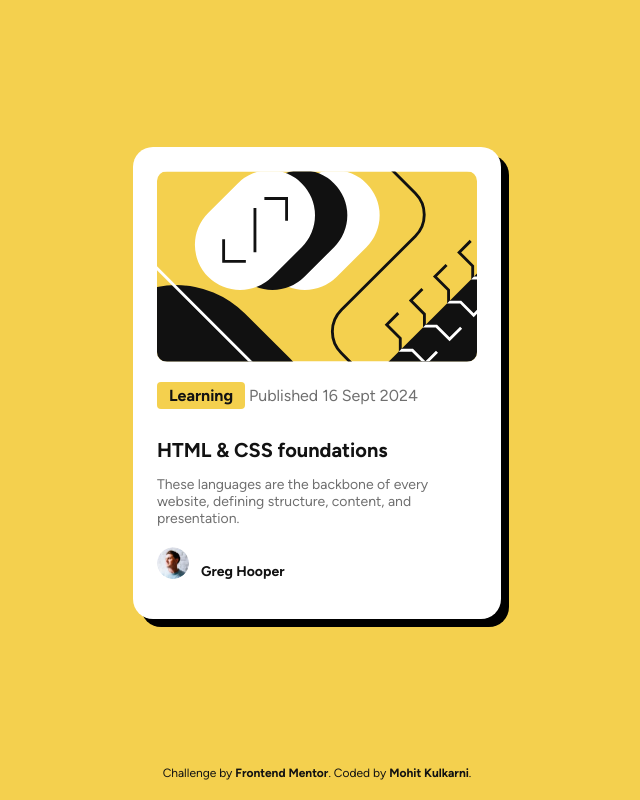
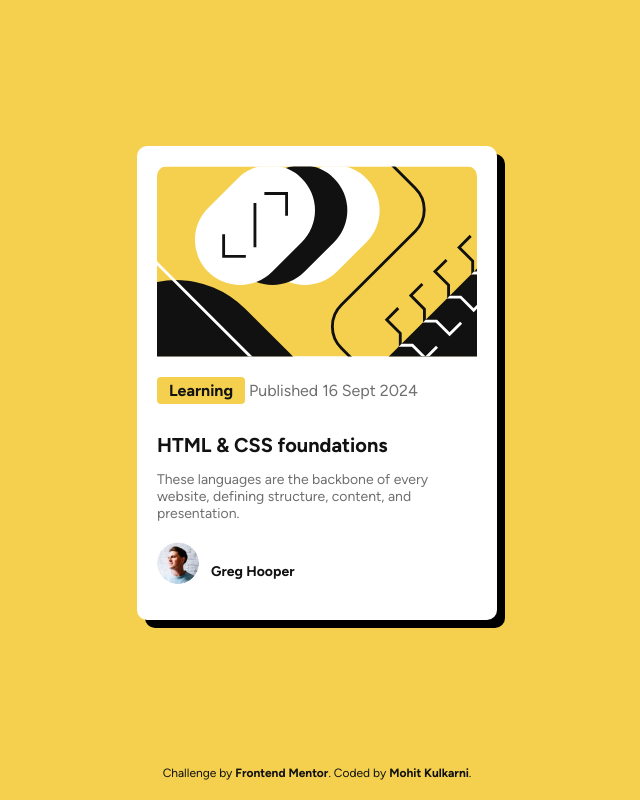
Before and after one commit to burningbeattle/Blog-Preview-Card, a plain HTML site: page index.html in a window 1280 px wide. Shown: the whole page, without its empty margins (323-963 px from the left). Drawn offline with Linux system fonts and the light colour scheme.

Commit message:
Update style.css

```diff
--- a/style.css
+++ b/style.css
@@ -38,9 +38,10 @@ main {
 
 .card {
     background-color: var(--background-color);
-    border-radius: 20px;
+    border-radius: 10px;
     box-shadow: var(--card-shadow);
-    padding: 24px;
+    padding: 20px;
+    margin: 10px auto;
     max-width: 320px;
     width: 100%;
     transition: transform 0.3s ease;
@@ -51,9 +52,12 @@ main {
 }
 
 .card img {
-    width: 100%;
-    border-radius: 10px;
+    width: 100%; /* Ensure the image fills the width */
+    height: auto; /* Maintain aspect ratio */
+    object-fit: cover; /* Ensures the image doesn't distort */
+    border-radius: 10px 10px 0 0; /* Matches the card's border radius */
     margin-bottom: 16px;
+    padding: 15px auto;
 }
 
 .tag {
@@ -89,8 +93,8 @@ p {
 }
 
 .author img {
-    width: 32px;
-    height: 32px;
+    width: 42px;
+    height: 42px;
     border-radius: 50%;
     margin-right: 12px;
 }
```
